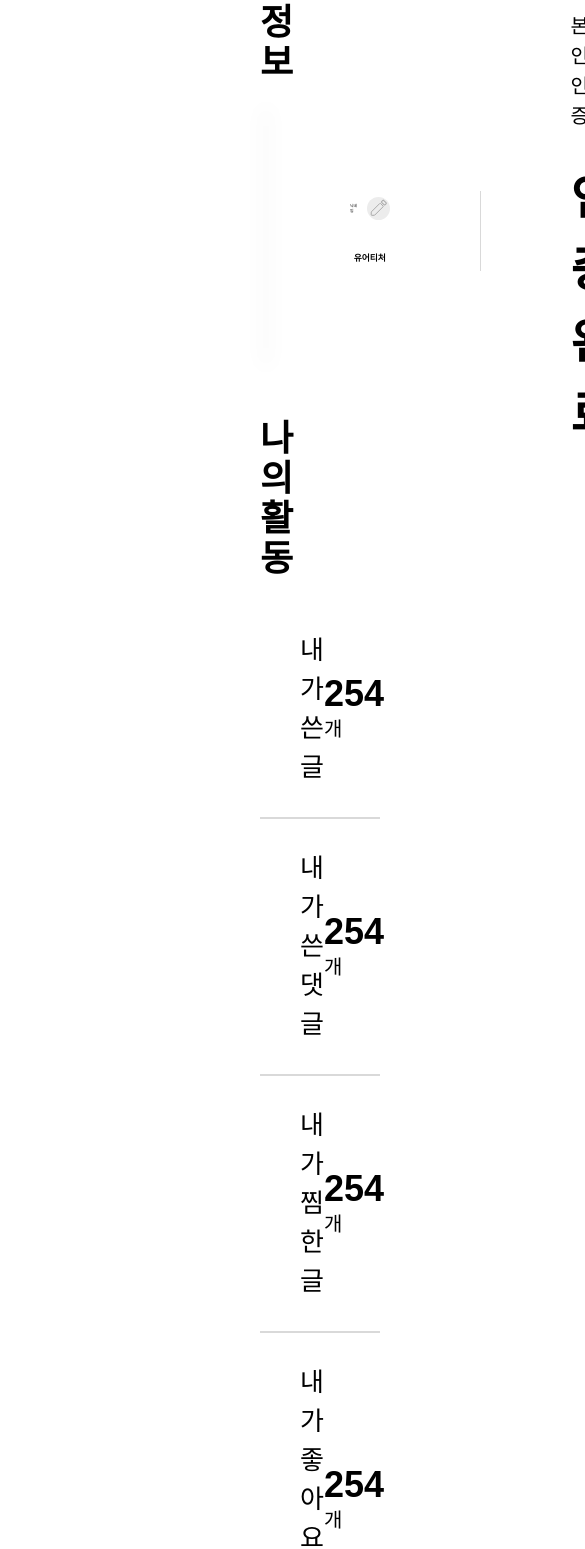
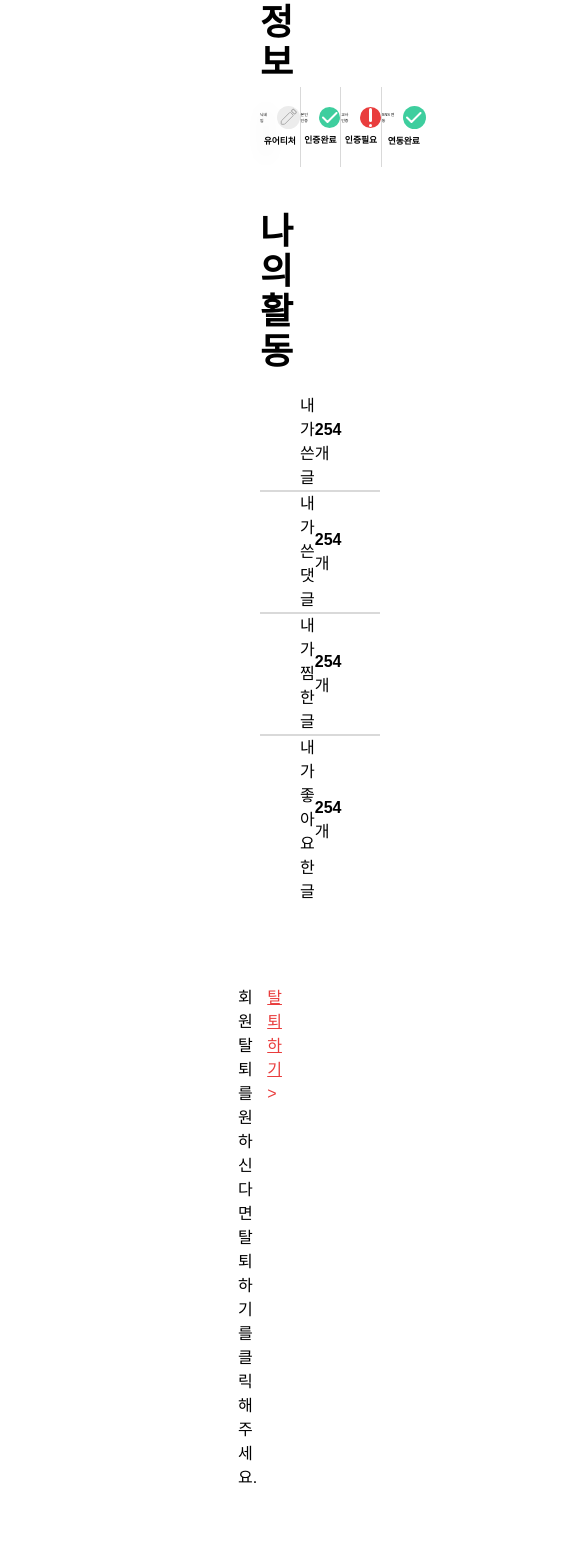
Before and after one commit to yourteacher-org/yourteacher-fe, a React (Vite) app: page /user in a window 390 px wide. Shown: the part 1659-3208 px from the top of the page, 585 px wide, since content can reach past the window. Built offline with nearby package versions, Linux system fonts and the light colour scheme.

Commit message:
[feat] UserInformation, UserInformationIcon, UserAction 추가 및 데스크탑 반응형 추가 - UserInformation - 개인정보 컴포넌트 - UserInformationIcon - 개인정보 아이콘 컴포넌트 - UserAction - 나의 활동 컴포넌트 - 데스크탑 반응형 추가

```diff
--- a/src/pages/User/User.tsx
+++ b/src/pages/User/User.tsx
@@ -1,4 +1,4 @@
-import React, { ReactNode } from 'react';
+import React from 'react';
 
 import Section from '@layouts/Section';
 import PageNav from '@components/PageNav';
@@ -9,28 +9,9 @@ import Pencil from '@assets/icon/pencil.svg?react';
 import Check from '@assets/icon/check.svg?react';
 import Exclamation from '@assets/icon/exclamation.svg?react';
 
-interface ProfileIconProps {
-  children?: ReactNode;
-  color?: 'red' | 'gray' | 'green';
-}
-
-const ProfileIcon = ({ children, color = 'gray' }: ProfileIconProps) => {
-  const colorSet = {
-    red: 'bg-red',
-    gray: 'bg-gray-7',
-    green: 'bg-green',
-  };
-
-  return (
-    <i
-      className={`w-[1.75rem] aspect-square
-                  flex items-center justify-center
-                  rounded-full ${colorSet[color]}`}
-    >
-      {children}
-    </i>
-  );
-};
+import UserInformation from './UserInformation';
+import UserInformationIcon from './UserInformationIcon';
+import UserAction from './UserAction';
 
 const UserPage: React.FC = () => {
   return (
@@ -62,87 +43,46 @@ const UserPage: React.FC = () => {
       <div className="mb-[3.75rem]">
         <h2 className="mb-5 text-4xl font-bold">개인정보</h2>
         <div
-          className="flex items-center w-[100%] h-[16rem] rounded-[2.5rem]
+          className="flex items-center w-[100%] h-[12.5vw] rounded-[2.5rem]
             shadow-[6px_6px_20px_1px_rgba(0,0,0,0.15)]"
         >
-          <div className="flex-1 flex flex-col items-center justify-center px-[5.625rem]">
-            <p className="flex gap-2 items-center mb-8 text-[1vw]">
-              닉네임
-              <ProfileIcon>
-                <Pencil />
-              </ProfileIcon>
-            </p>
-            <p className="text-[2.25vw] font-bold">유어티처</p>
-          </div>
-          <div className="w-1 h-20 border-r-[1px] border-gray-5" />
-          <div className="flex-1 flex flex-col items-center justify-center px-[5.625rem]">
-            <p className="flex gap-2 items-center mb-8 text-[1.25rem]">
-              본인인증
-              <ProfileIcon color="green">
-                <Check />
-              </ProfileIcon>
-            </p>
-            <p className="text-[3rem] font-bold">인증완료</p>
-          </div>
-          <div className="w-1 h-20 border-r-[1px] border-gray-5" />
-          <div className="flex-1 flex flex-col items-center justify-center px-[5.625rem]">
-            <p className="flex gap-2 items-center mb-8 text-[1.25rem]">
-              교사인증
-              <ProfileIcon color="red">
-                <Exclamation />
-              </ProfileIcon>
-            </p>
-            <p className="text-[3rem] font-bold">인증필요</p>
-          </div>
-          <div className="w-1 h-20 border-r-[1px] border-gray-5" />
-          <div className="flex-1 flex flex-col items-center justify-center px-[5.625rem]">
-            <p className="flex gap-2 items-center mb-8 text-[1.25rem]">
-              SNS 연동
-              <ProfileIcon color="green">
-                <Check />
-              </ProfileIcon>
-            </p>
-            <p className="text-[3rem] font-bold">연동완료</p>
-          </div>
+          <UserInformation
+            name="닉네임"
+            icon={<UserInformationIcon icon={<Pencil />} />}
+          >
+            유어티처
+          </UserInformation>
+          <UserInformation
+            name="본인인증"
+            icon={<UserInformationIcon color="green" icon={<Check />} />}
+            borderLeft
+          >
+            인증완료
+          </UserInformation>
+          <UserInformation
+            name="교사인증"
+            icon={<UserInformationIcon color="red" icon={<Exclamation />} />}
+            borderLeft
+          >
+            인증필요
+          </UserInformation>
+          <UserInformation
+            name="SNS 연동"
+            icon={<UserInformationIcon color="green" icon={<Check />} />}
+            borderLeft
+          >
+            연동완료
+          </UserInformation>
         </div>
       </div>
 
       <div className="mb-20">
         <h2 className="mb-5 text-4xl font-bold">나의 활동</h2>
         <div className="border-y-2 border-black">
-          <div
-            className="flex items-center justify-between py-[1.875rem] pl-10 pr-20
-              border-b-2 border-gray-5"
-          >
-            <span className="text-[1.625rem]">내가 쓴 글</span>
-            <span className="text-[1.25rem]">
-              <em className="mr-2 text-4xl font-bold not-italic">254</em>개
-            </span>
-          </div>
-          <div
-            className="flex items-center justify-between py-[1.875rem] pl-10 pr-20
-              border-b-2 border-gray-5"
-          >
-            <span className="text-[1.625rem]">내가 쓴 댓글</span>
-            <span className="text-[1.25rem]">
-              <em className="mr-2 text-4xl font-bold not-italic">254</em>개
-            </span>
-          </div>
-          <div
-            className="flex items-center justify-between py-[1.875rem] pl-10 pr-20
-              border-b-2 border-gray-5"
-          >
-            <span className="text-[1.625rem]">내가 찜한 글</span>
-            <span className="text-[1.25rem]">
-              <em className="mr-2 text-4xl font-bold not-italic">254</em>개
-            </span>
-          </div>
-          <div className="flex items-center justify-between py-[1.875rem] pl-10 pr-20">
-            <span className="text-[1.625rem]">내가 좋아요 한 글</span>
-            <span className="text-[1.25rem]">
-              <em className="mr-2 text-4xl font-bold not-italic">254</em>개
-            </span>
-          </div>
+          <UserAction title="내가 쓴 글" count="254" borderBottom />
+          <UserAction title="내가 쓴 댓글" count="254" borderBottom />
+          <UserAction title="내가 찜한 글" count="254" borderBottom />
+          <UserAction title="내가 좋아요 한 글" count="254" />
         </div>
       </div>
 
--- /dev/null
+++ b/src/pages/User/UserAction.tsx
@@ -0,0 +1,31 @@
+interface UserActionProps {
+  title: string;
+  count: number | string;
+  borderBottom?: boolean;
+}
+
+const UserAction = ({ title, count, borderBottom }: UserActionProps) => {
+  return (
+    <div
+      className={`flex items-center justify-between
+        2xl:py-[1.875rem] xl:py-[1.5vw]
+        pl-10 pr-20
+      ${borderBottom && 'border-b-2 border-gray-5'}`}
+    >
+      <span className="2xl:text-[1.625rem] xl:text-[1.375vw]">{title}</span>
+      <span className="2xl:text-[1.25rem] xl:text-[1vw]">
+        <em
+          className="mr-2
+            2xl:text-4xl xl:text-[1.875vw]
+            xl:leading-10
+            font-bold not-italic"
+        >
+          {count}
+        </em>
+        개
+      </span>
+    </div>
+  );
+};
+
+export default UserAction;
--- /dev/null
+++ b/src/pages/User/UserInformation.tsx
@@ -0,0 +1,30 @@
+import { ReactNode } from 'react';
+
+interface UserInformationProps {
+  children: ReactNode;
+  icon?: ReactNode;
+  name: string;
+  borderLeft?: boolean;
+}
+
+const UserInformation = ({
+  children,
+  icon,
+  name,
+  borderLeft,
+}: UserInformationProps) => {
+  return (
+    <>
+      {borderLeft && <div className="w-1 h-20 border-r-[1px] border-gray-5" />}
+      <div className="flex-1 flex flex-col items-center justify-center">
+        <p className="flex gap-2 items-center mb-[1.5vw] text-[1vw]">
+          {name}
+          {icon}
+        </p>
+        <p className="text-[2.25vw] font-bold">{children}</p>
+      </div>
+    </>
+  );
+};
+
+export default UserInformation;
--- /dev/null
+++ b/src/pages/User/UserInformationIcon.tsx
@@ -0,0 +1,29 @@
+import { ReactNode } from 'react';
+
+interface UserInformationIconProps {
+  icon?: ReactNode;
+  color?: 'red' | 'gray' | 'green';
+}
+
+const UserInformationIcon = ({
+  icon,
+  color = 'gray',
+}: UserInformationIconProps) => {
+  const colorSet = {
+    red: 'bg-red',
+    gray: 'bg-gray-7',
+    green: 'bg-green',
+  };
+
+  return (
+    <i
+      className={`w-[1.75rem] aspect-square
+                  flex items-center justify-center
+                  rounded-full ${colorSet[color]}`}
+    >
+      {icon}
+    </i>
+  );
+};
+
+export default UserInformationIcon;
```
